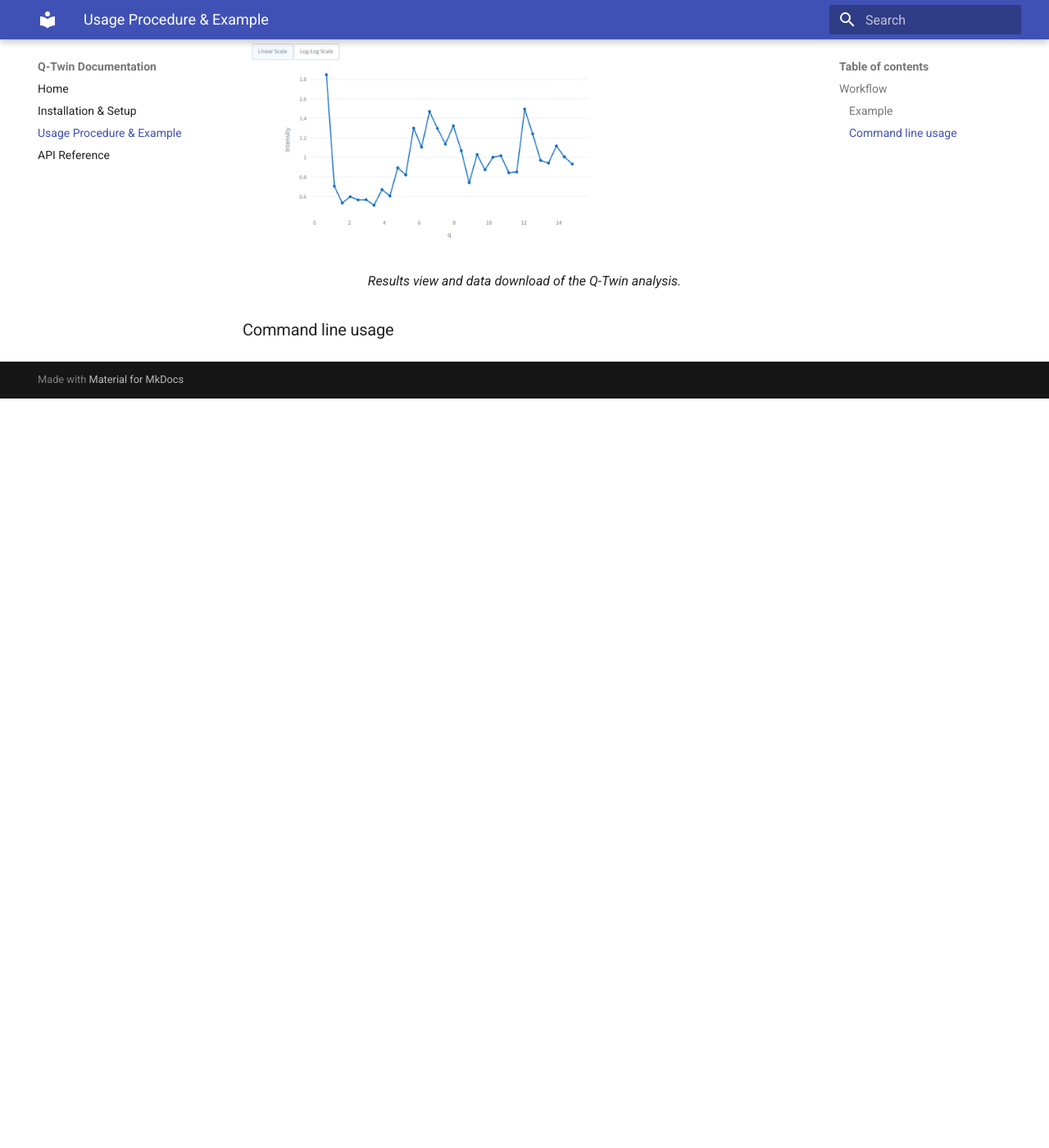
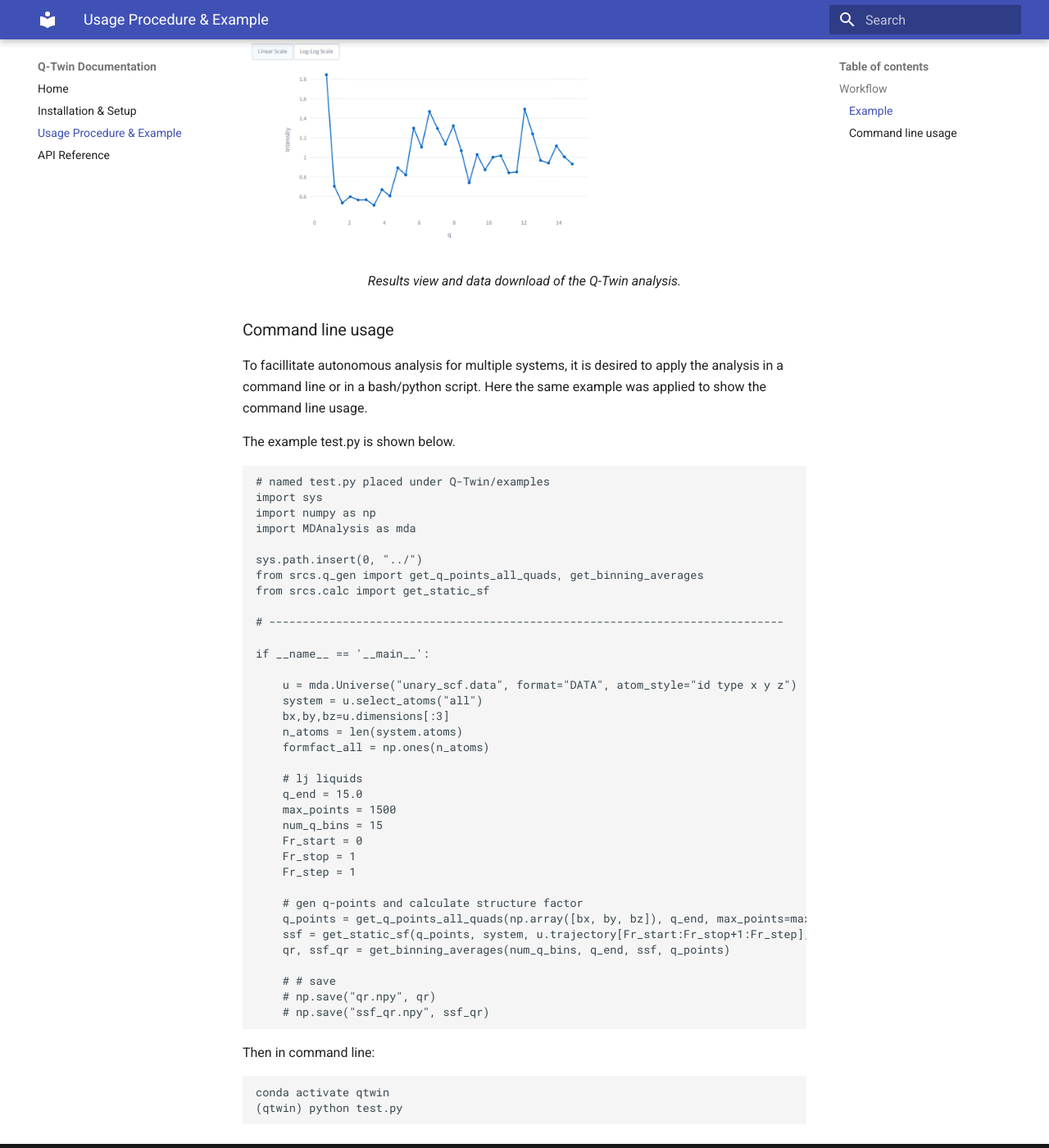
Before and after one commit to nanogchen/Q-Twin, an MkDocs documentation site: the page built from docs/workflow.md, in a window 1280 px wide and 1400 px high, scrolled down 1841 px. Shown: the whole window at 82% size. Built offline with MkDocs 1.6.1 and Material for MkDocs 9.7.7, drawn with Linux system fonts in a browser that asks for light colours; before the commit the page ends 2327 px from its top, so only the background shows below that.

Commit message:
added command line example

````diff
--- a/docs/workflow.md
+++ b/docs/workflow.md
@@ -11,36 +11,82 @@
 Here the supercritical Lennard-Jones liquid is used as an example.
 
 <p align="center">
-    <img width="100%" src="../assets/step1.jpg" alt="Load the trajectory">
+	<img width="100%" src="../assets/step1.jpg" alt="Load the trajectory">
 </p>
 <p align="center"><em>Trajectory loading for the Q-Twin analysis.</em></p>
 
 <p align="center">
-    <img width="100%" src="../assets/step2.jpg" alt="Set the (q,t) and tasks">
+	<img width="100%" src="../assets/step2.jpg" alt="Set the (q,t) and tasks">
 </p>
 <p align="center"><em>Set the (q,t) and tasks for the Q-Twin analysis.</em></p>
 
 For demonstration, the following parameters were used:
 ```json
 {
-    "topo_file": "unary_scf.data",
-    "traj_file": "unary_scf.data",
-    "atom_style": "id type x y z",
-    "length_unit": "LJ",
-    "q_end": 15.0,
-    "max_q_points": 1500,
-    "frame_start": 0,
-    "frame_end": 1,
-    "frame_step": 10,
-    "traj_dt": 1.0,
-    "tasks": "SAXS-1D",
+	"topo_file": "unary_scf.data",
+	"traj_file": "unary_scf.data",
+	"atom_style": "id type x y z",
+	"length_unit": "LJ",
+	"q_end": 15.0,
+	"max_q_points": 1500,
+	"frame_start": 0,
+	"frame_end": 1,
+	"frame_step": 10,
+	"traj_dt": 1.0,
+	"tasks": "SAXS-1D",
 }
 ```
 Note that the demonstration shown here was performed using a single frame, so relatively large statistical uncertainties are expected. For more reliable statistics, use a larger number of frames for averaging (e.g., 500 frames). For dynamic analysis, multiple frames are required to obtain meaningful statistics.
 
 <p align="center">
-    <img width="100%" src="../assets/step3.jpg" alt="Results view and data download">
+	<img width="100%" src="../assets/step3.jpg" alt="Results view and data download">
 </p>
 <p align="center"><em>Results view and data download of the Q-Twin analysis.</em></p>
 
 ### Command line usage
+To facillitate autonomous analysis for multiple systems, it is desired to apply the analysis in a command line or in a bash/python script. Here the same example was applied to show the command line usage.
+
+The example test.py is shown below.
+```python
+# named test.py placed under Q-Twin/examples
+import sys
+import numpy as np
+import MDAnalysis as mda
+
+sys.path.insert(0, "../")
+from srcs.q_gen import get_q_points_all_quads, get_binning_averages
+from srcs.calc import get_static_sf
+
+# -----------------------------------------------------------------------------
+
+if __name__ == '__main__':
+
+	u = mda.Universe("unary_scf.data", format="DATA", atom_style="id type x y z")
+	system = u.select_atoms("all")
+	bx,by,bz=u.dimensions[:3]
+	n_atoms = len(system.atoms)
+	formfact_all = np.ones(n_atoms)
+
+	# lj liquids
+	q_end = 15.0
+	max_points = 1500
+	num_q_bins = 15
+	Fr_start = 0
+	Fr_stop = 1
+	Fr_step = 1
+
+	# gen q-points and calculate structure factor
+	q_points = get_q_points_all_quads(np.array([bx, by, bz]), q_end, max_points=max_points)
+	ssf = get_static_sf(q_points, system, u.trajectory[Fr_start:Fr_stop+1:Fr_step], formfact_all)
+	qr, ssf_qr = get_binning_averages(num_q_bins, q_end, ssf, q_points)
+
+	# # save
+	# np.save("qr.npy", qr)
+	# np.save("ssf_qr.npy", ssf_qr)
+```
+
+Then in command line:
+```bash
+conda activate qtwin
+(qtwin) python test.py
+```
````
